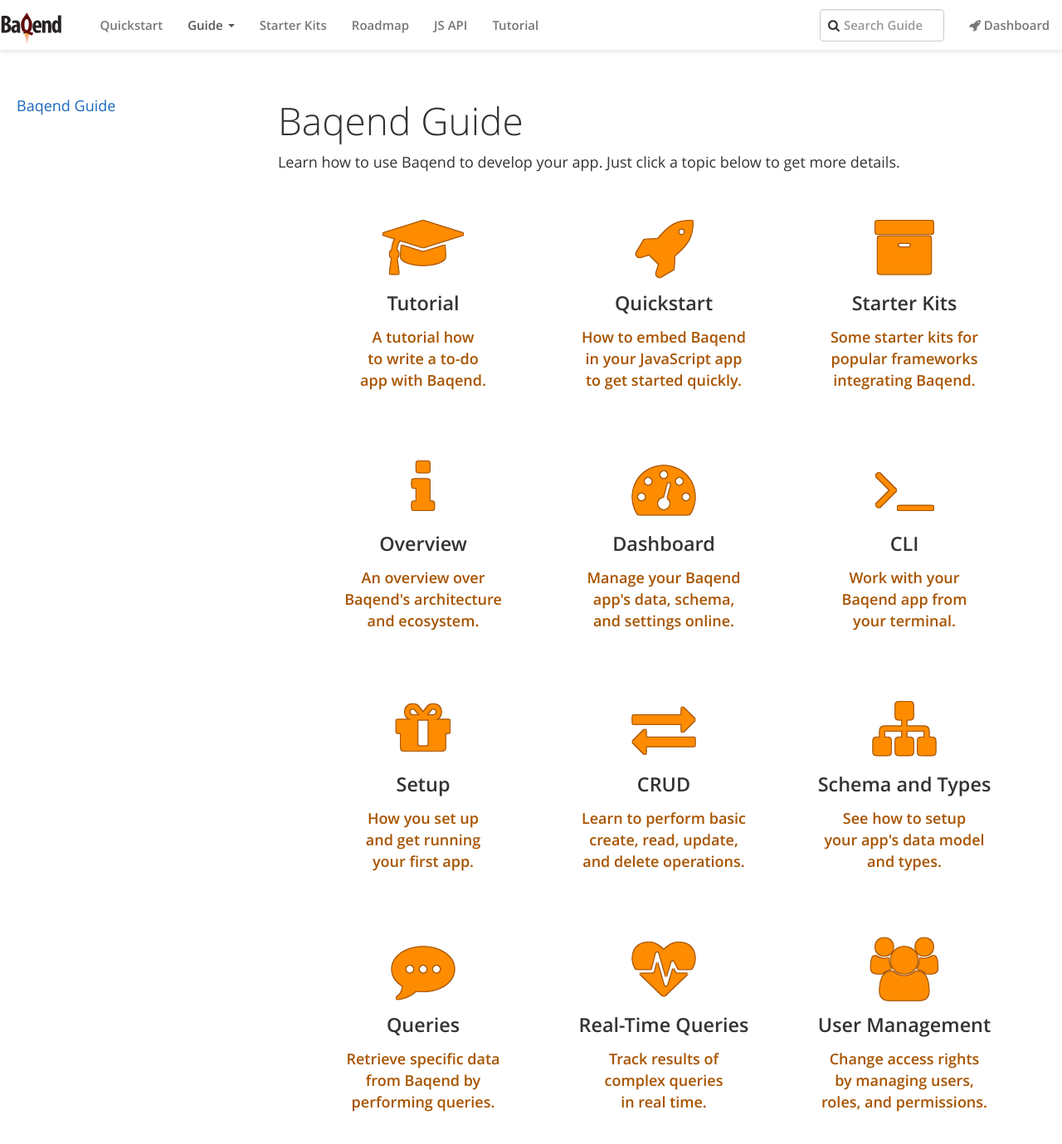
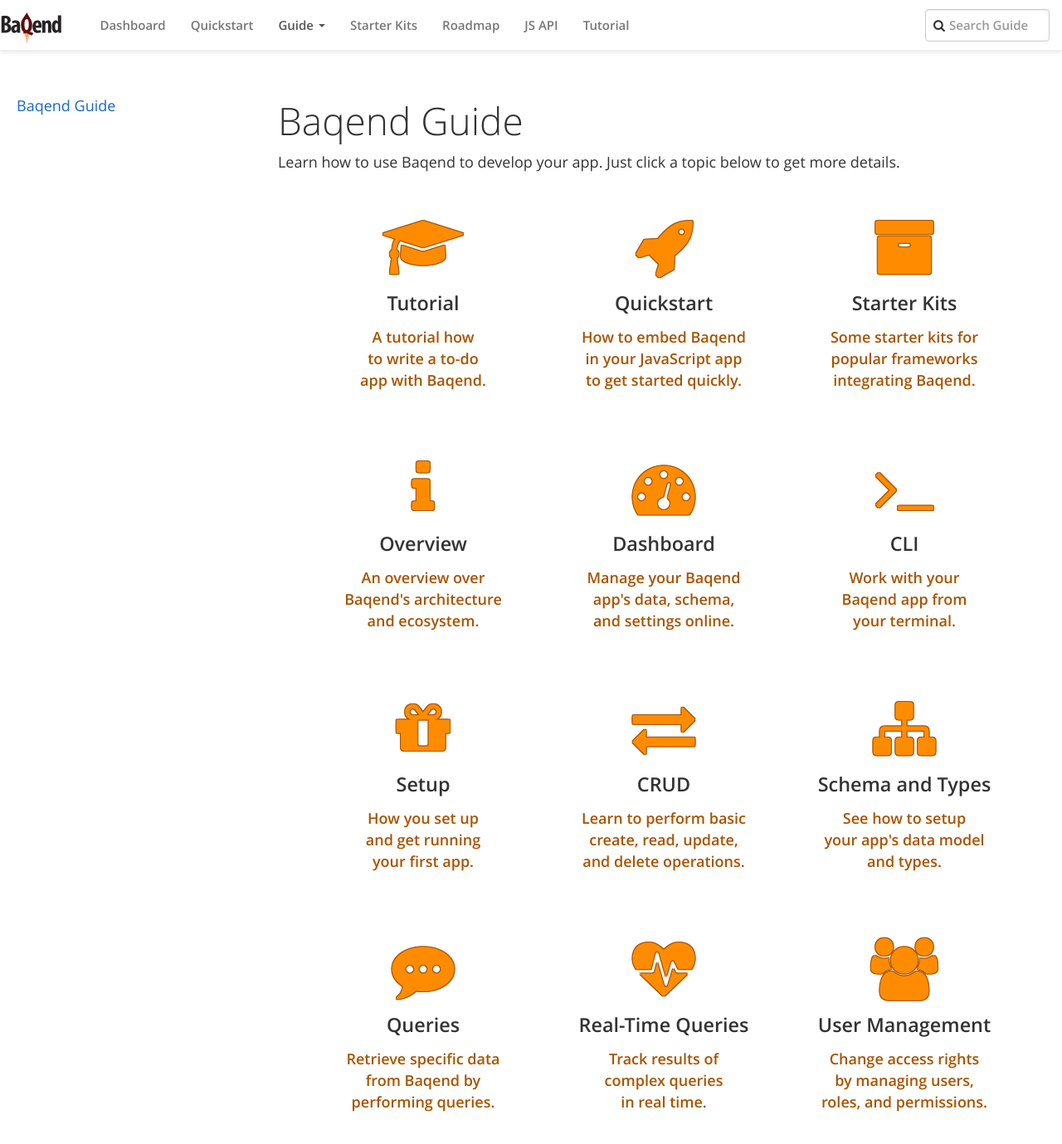
Before and after one commit to Baqend/guide, an MkDocs documentation site: the page built from src/index.md, in a window 1280 px wide and 1400 px high. Shown: the top 1379 px of the window at 83% size. Built offline with MkDocs 1.6.1, drawn with Linux system fonts in a browser that asks for light colours; comment, search, counter and statistics services are not loaded; old or Windows-style settings are respelled for this version of MkDocs.

Commit message:
Fix search for mobile

```diff
--- a/theme/css/custom.css
+++ b/theme/css/custom.css
@@ -180,7 +180,7 @@ p.next-page {
 
 .form-control.search-input {
   transition: all .5s;
-  width: 150px;
+  width: 100%;
   height: 39px;
   padding-left: 28px;
   font-size: 15px;
@@ -193,22 +193,33 @@ p.next-page {
   border: 1px solid lightgray;
   position: absolute;
   top: 50px;
+  right: 0;
   box-shadow: 5px 5px 10px rgba(0, 0, 0, 0.1);
   padding: 0;
-  width: 400px;
+  width: 100%;
   height: 500px;
   overflow-x: hidden;
   overflow-y: scroll;
+  z-index: 1;
+}
+
+@media (min-width: 1000px) {
+  .form-control.search-input {
+    width: 150px;
+  }
+
+  .form-control.search-input:focus, .search-form:hover .form-control.search-input {
+    width: 250px;
+  }
+
+  .search-results {
+    width: 400px;
+  }
 }
 
 .search-input:focus + .search-results, .search-form:hover .search-results {
   display: flex;
   flex-flow: column nowrap;
-}
-
-
-.form-control.search-input:focus, .search-form:hover .form-control.search-input {
-  width: 250px;
 }
 
 .search-no-results {
--- a/theme/nav.html
+++ b/theme/nav.html
@@ -17,8 +17,25 @@
 
         <!-- Expanded navigation -->
         <div id="nav" class="navbar-collapse collapse">
+            <!-- Search -->
+            <form class="navbar-right form-inline search-form">
+                <div class="form-group search-form-group">
+                    <input type="search" class="form-control search-input" id="search-query" placeholder="Search Guide" name="q" autocomplete="off">
+                    <div id="search-results" class="search-results">
+                        <p class="search-no-results">Please enter a search query ...</p>
+                    </div>
+                    <i class="search-icon fa fa-search"></i>
+                </div>
+            </form>
+
             <!-- Main navigation -->
             <ul class="nav navbar-nav">
+                <li>
+                    <a href="http://dashboard.baqend.com/" class="hidden-sm hidden-xs">
+                        <span class="hidden-lg"> <i class="fa fa-rocket"></i> </span>
+                        <span class="visible-lg-inline">  Dashboard</span>
+                    </a>
+                </li>
             {% for nav_item in nav %}
             {% if nav_item.children %}
                 <li class="dropdown{% if nav_item.active %} active{% endif %}">
@@ -40,57 +57,10 @@
                 <li>
                     <a href="http://www.baqend.com/js-sdk/latest/baqend.html"><span class="hidden-sm hidden-xs">JS</span> API</a>
                 </li>
-              <li>
-                <a href="http://www.baqend.com/tutorial.html">Tutorial</a>
-              </li>
+                <li>
+                    <a href="http://www.baqend.com/tutorial.html">Tutorial</a>
+                </li>
             </ul>
-
-            <!-- Navigation and Repo links -->
-            <ul class="nav navbar-nav navbar-right">
-
-                <li>
-                    <a href="http://dashboard.baqend.com/" class="hidden-sm hidden-xs">
-                        <i class="fa fa-rocket"></i><span class="visible-lg-inline">  Dashboard</span>
-                    </a>
-                </li>
-
-                {% if false %}
-                <li {% if not page.previous_page %}class="disabled"{% endif %}>
-                    <a rel="next" {% if page.previous_page %}href="{{ page.previous_page.url }}"{% endif %}>
-                        <i class="fa fa-arrow-left"></i><span class="visible-lg-inline">  Previous</span>
-                    </a>
-                </li>
-                <li {% if not page.next_page %}class="disabled"{% endif %}>
-                    <a rel="prev" {% if page.next_page %}href="{{ page.next_page.url }}"{% endif %}>
-                        Next <i class="fa fa-arrow-right"></i>
-                    </a>
-                </li>
-                {% endif %}
-                {% if config.repo_url %}
-                <li class="hidden">
-                    <a href="{{ config.repo_url }}">
-                        {% if config.repo_name == 'GitHub' %}
-                            <i class="fa fa-github"></i>
-                        {% elif config.repo_name == 'Bitbucket' %}
-                            <i class="fa fa-bitbucket"></i>
-                        {% endif %}
-                        {{ config.repo_name }}
-                    </a>
-                </li>
-                {% endif %}
-
-            </ul>
-
-            <!-- Search -->
-            <form class="navbar-form navbar-right form-inline search-form">
-                <div class="form-group search-form-group">
-                    <input type="search" class="form-control search-input" id="search-query" placeholder="Search Guide" name="q" autocomplete="off">
-                    <div id="search-results" class="search-results">
-                        <p class="search-no-results">Please enter a search query ...</p>
-                    </div>
-                    <i class="search-icon fa fa-search"></i>
-                </div>
-            </form>
         </div>
     </div>
 </div>
```
